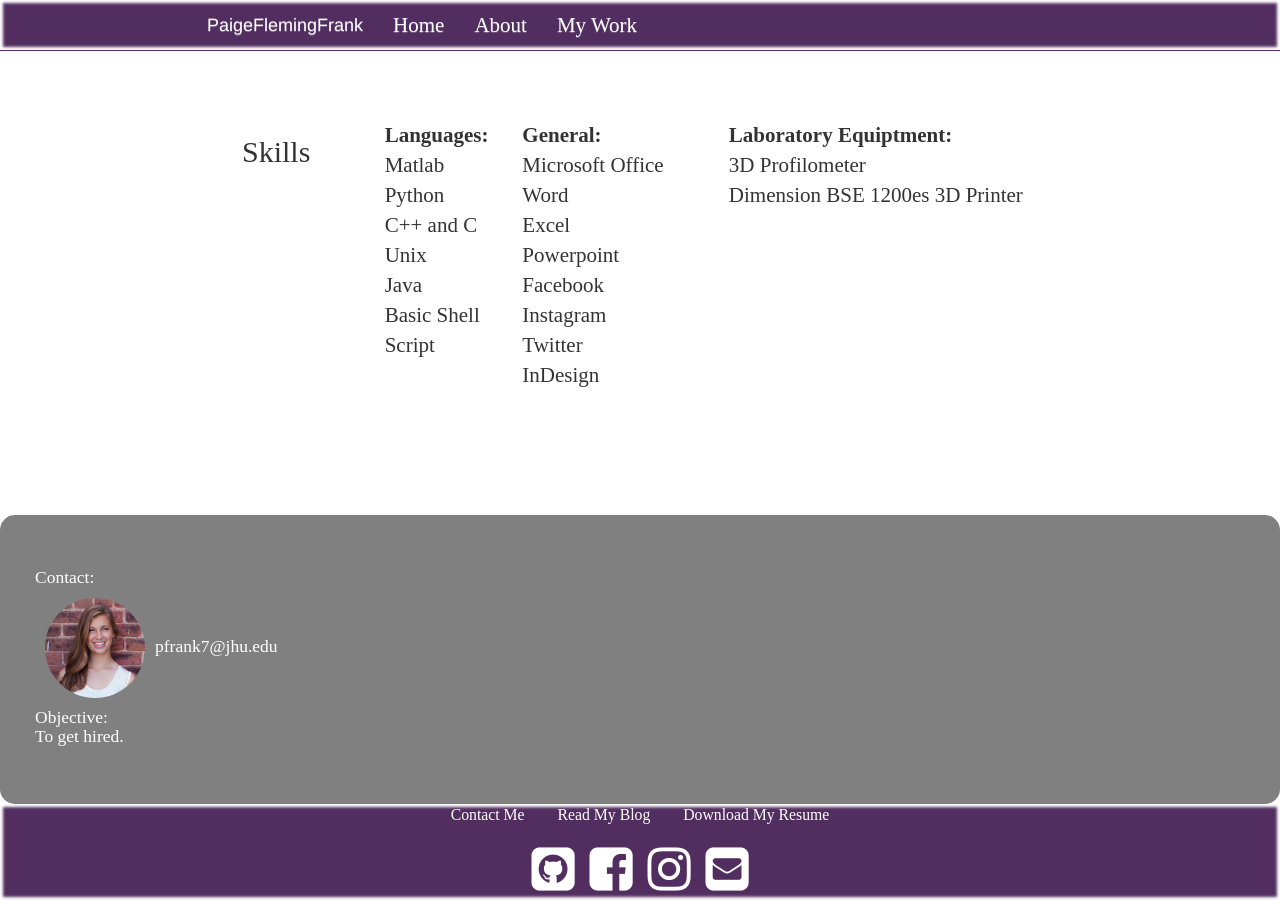
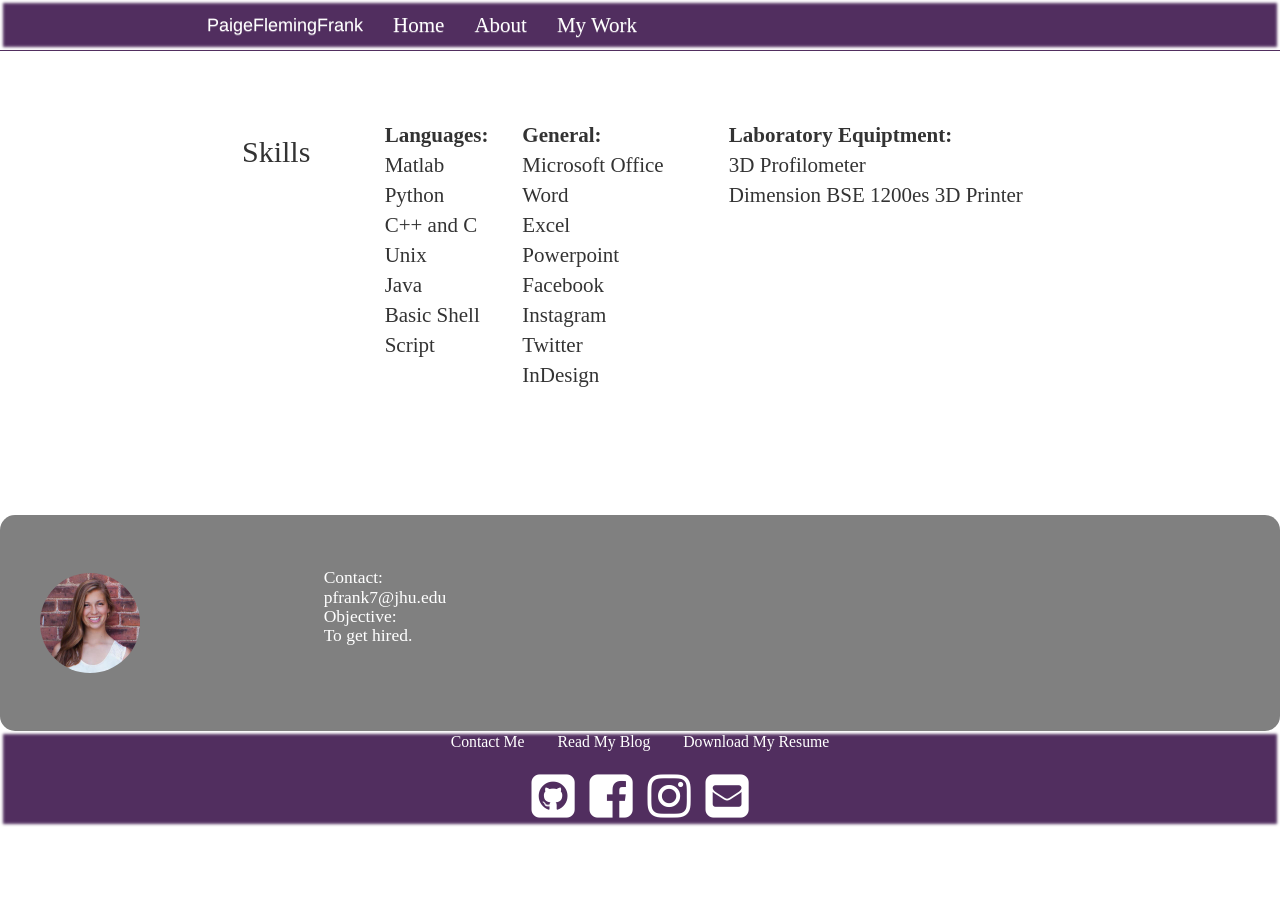
Before and after one commit to pfrank7/pfrank7.github.io, a Jekyll site: the page built from CV.html, in a window 1280 px wide and 900 px high, scrolled down 1477 px. Built offline with Jekyll 4.4.1, drawn with Linux system fonts in a browser that asks for light colours; nearby versions of some CDN libraries; after the commit the page ends 2304 px from its top, so only the background shows below that.

Commit message:
Update CV.html

```diff
--- a/CV.html
+++ b/CV.html
@@ -139,12 +139,11 @@ title: Paige Frank
 	<div class = "jumbotron" style = "background-image:none; background-color:gray; color:white;">
 		<div class = "container" id = "margin" style = "margin:0px;>
 			<div class = "row">
+				<div class = "col-sm-4">
+					<img style = "height:100px; width:100px; border-radius:50%; margin:10px;" src = "me.jpg">
+				</div>
 				<div class = "col-sm-8">
-					<h3 class = "paragraph"> Contact:</br>
-					<img style = "height:100px; width:100px; border-radius:50%; margin:10px;" src = "me.jpg">pfrank7@jhu.edu</br>
-					Objective:</br>To get hired.</h3>
-				</div>
-				<div class = "col-sm-4">
+					<h3 class = "paragraph">Contact:</br>pfrank7@jhu.edu</br>Objective:</br>To get hired.</h3>
 				</div>
 			</div>
 		</div>
```
